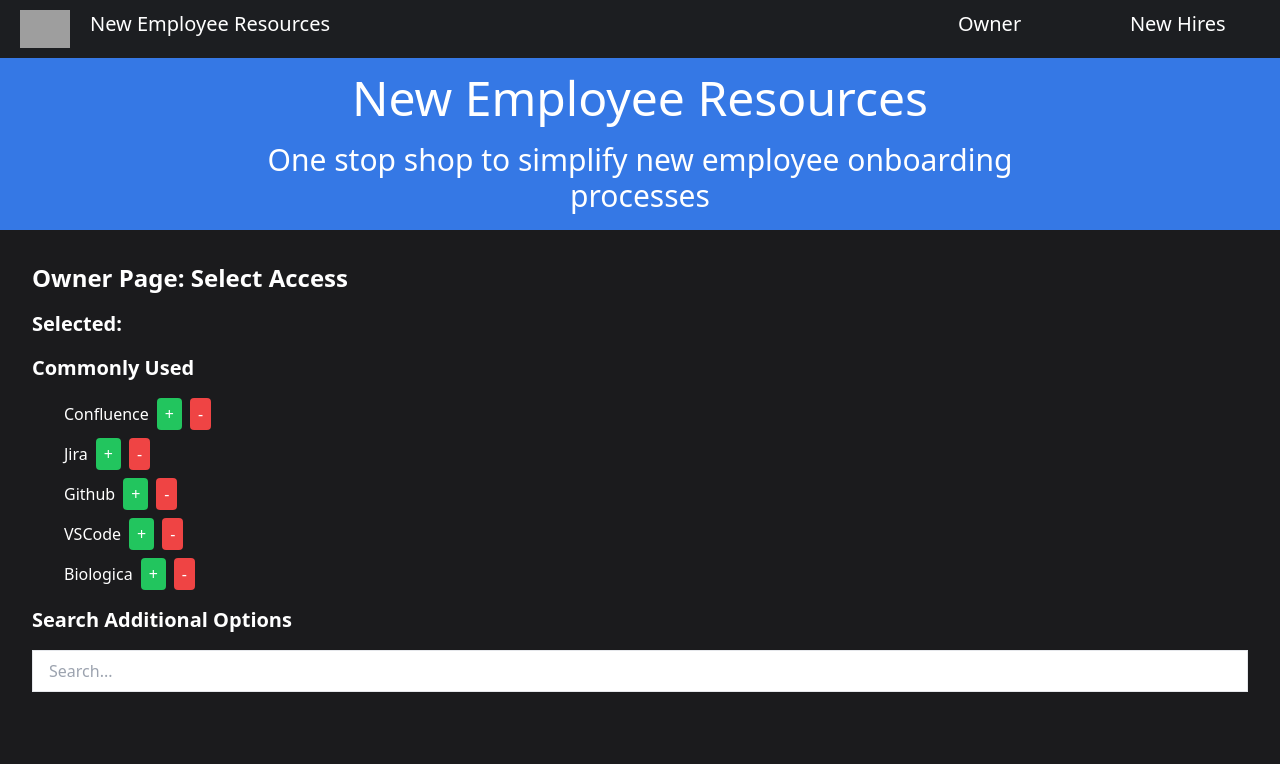
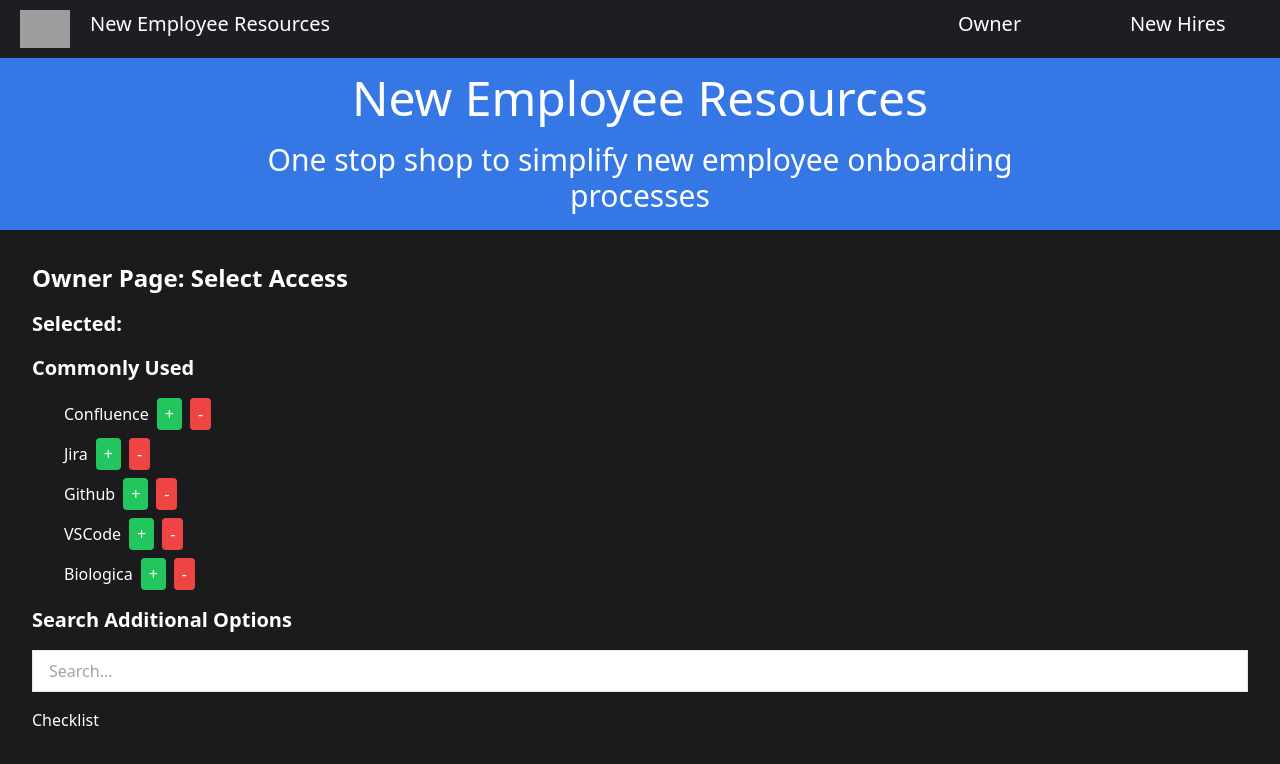
Before and after one commit to harryvulilly/Team1_Lilly_Hackathon, a React (Create React App) app in the folder app/: page / in a window 1280 px wide. Shown: the top 764 px of the page. Built offline with nearby package versions, Linux system fonts and the light colour scheme; grey boxes are pictures that could not be loaded.

Commit message:
initial owner pages checklist component

```diff
--- /dev/null
+++ b/app/src/components/Checklist.jsx
@@ -0,0 +1,11 @@
+import React, { useState } from "react";
+
+function Checklist() {
+    return (
+      <div>
+        <h1>Checklist</h1>
+      </div>
+    )
+  }
+
+  export default Checklist;
--- a/app/src/components/OwnerPage.jsx
+++ b/app/src/components/OwnerPage.jsx
@@ -1,4 +1,5 @@
 import React, { useState } from "react";
+import Checklist from "./Checklist.jsx"
 
 function OwnerPage() {
   const [items, setItems] = useState([]);
@@ -100,6 +101,7 @@ function OwnerPage() {
           </li>
         ))}
       </ul>
+      <Checklist />
     </div>
   );
 }
```
